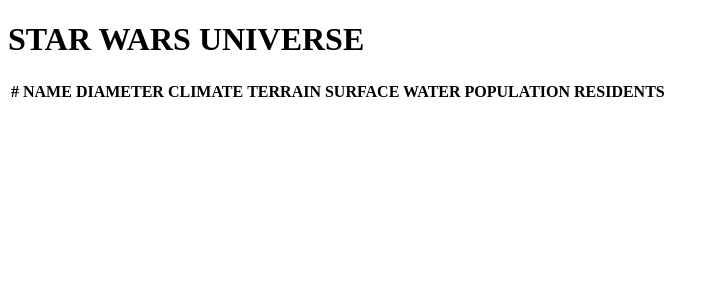
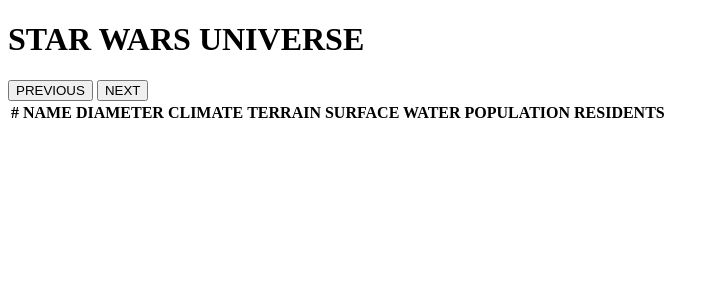
Before and after one commit to ishabelle/API-WARS, a Flask app: page / in a window 1280 px wide. Shown: the top 300 px of the page, without its empty margins (0-719 px from the left). Run offline with Flask 2, Linux system fonts and the light colour scheme; lists and menus that the app fills with data are empty.

Commit message:
add next/previous buttons

```diff
--- a/templates/main_page.html
+++ b/templates/main_page.html
@@ -3,6 +3,11 @@
 {% block content %}
 
 <h1>STAR WARS UNIVERSE</h1>
+<div>
+    <button>PREVIOUS</button>
+    <button>NEXT</button>
+</div>
+<div>
     <table>
         <thead>
         <tr>
@@ -18,5 +23,5 @@
         </thead>
         <tbody></tbody>
     </table>
-
+</div>
 {% endblock %}
```
Lines whose indentation alone changed are shown as unchanged.
